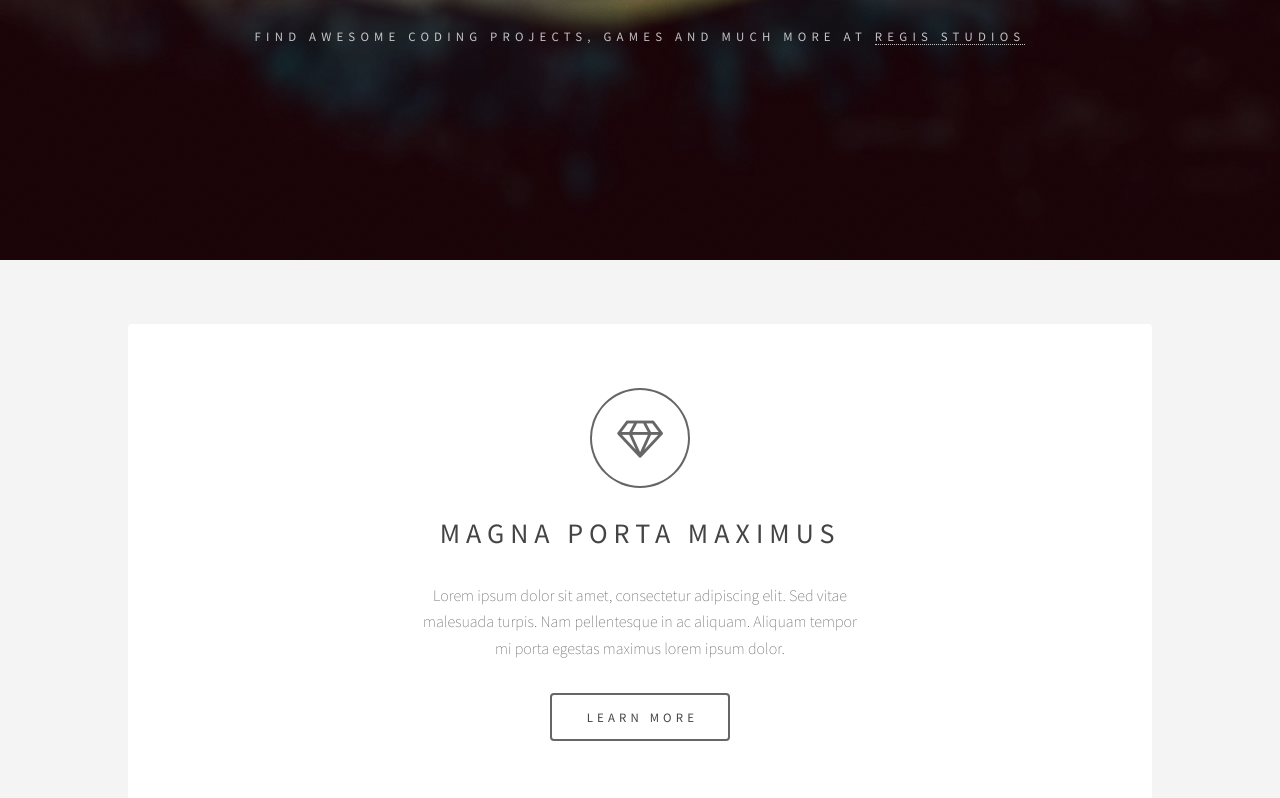
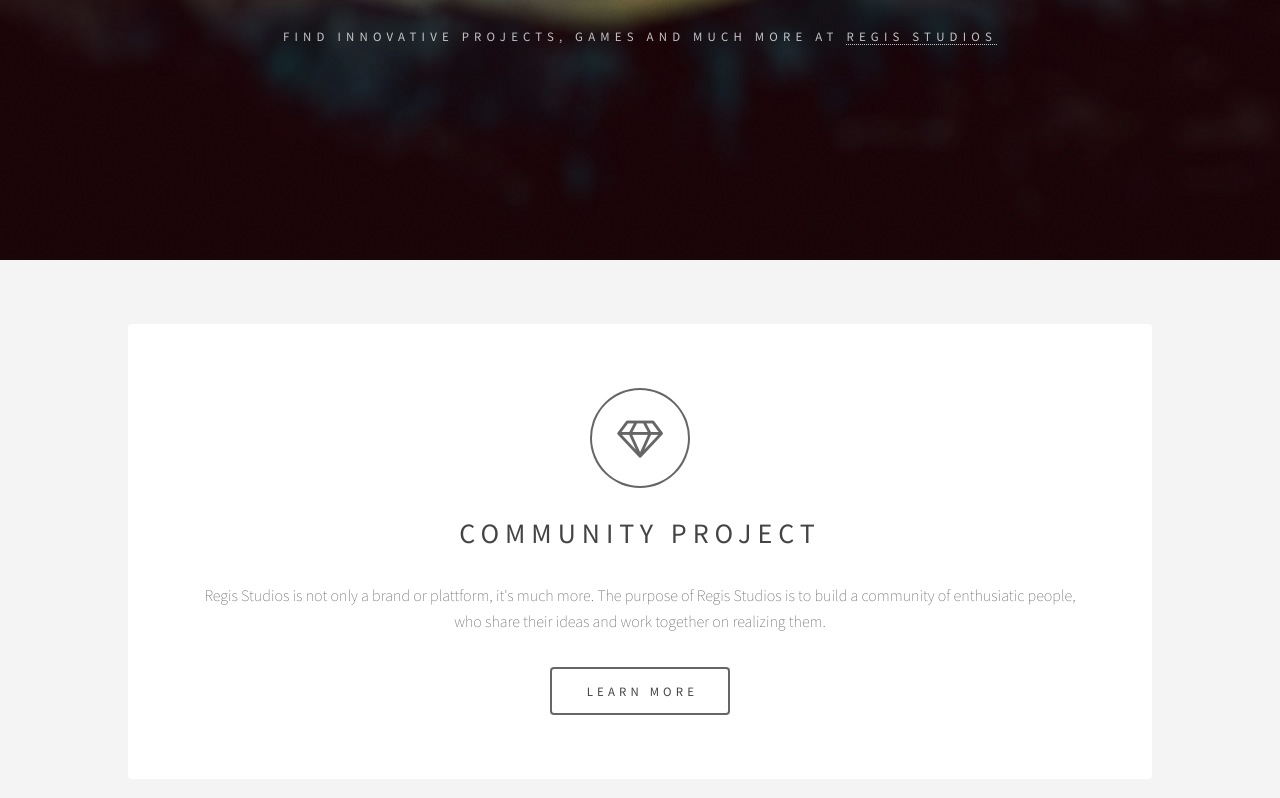
Before and after one commit to RegisStudios/RegisStudios.github.io, a plain HTML site: page index.html in a window 1280 px wide. Shown: the part 340-1138 px from the top of the page. Drawn offline with Linux system fonts and the light colour scheme.

Commit message:
index: heading changed

```diff
--- a/index.html
+++ b/index.html
@@ -17,7 +17,7 @@
 			<header id="header" class="alt">
 				<div class="inner">
 					<h1>Regis Studios</h1>
-					<p>Find awesome coding projects, games and much more at <a href="https://regisstudios.com">REGIS STUDIOS</a></p>
+					<p>Find innovative projects, games and much more at <a href="https://regisstudios.com">REGIS STUDIOS</a></p>
 				</div>
 			</header>
 
@@ -27,12 +27,10 @@
 				<!-- Banner -->
 					<section id="intro" class="main">
 						<span class="icon fa-diamond major"></span>
-						<h2>Magna porta maximus</h2>
-						<p>Lorem ipsum dolor sit amet, consectetur adipiscing elit. Sed vitae<br />
-						malesuada turpis. Nam pellentesque in ac aliquam. Aliquam tempor<br />
-						mi porta egestas maximus lorem ipsum dolor.</p>
+						<h2>COMMUNITY PROJECT</h2>
+						<p>Regis Studios is not only a brand or plattform, it's much more. The purpose of Regis Studios is to build a community of enthusiatic people, who share their ideas and work together on realizing them.</p>
 						<ul class="actions">
-							<li><a href="#" class="button big">Learn More</a></li>
+							<li><a href="https://regisstudios.com" class="button big">Learn More</a></li>
 						</ul>
 					</section>
 
```
